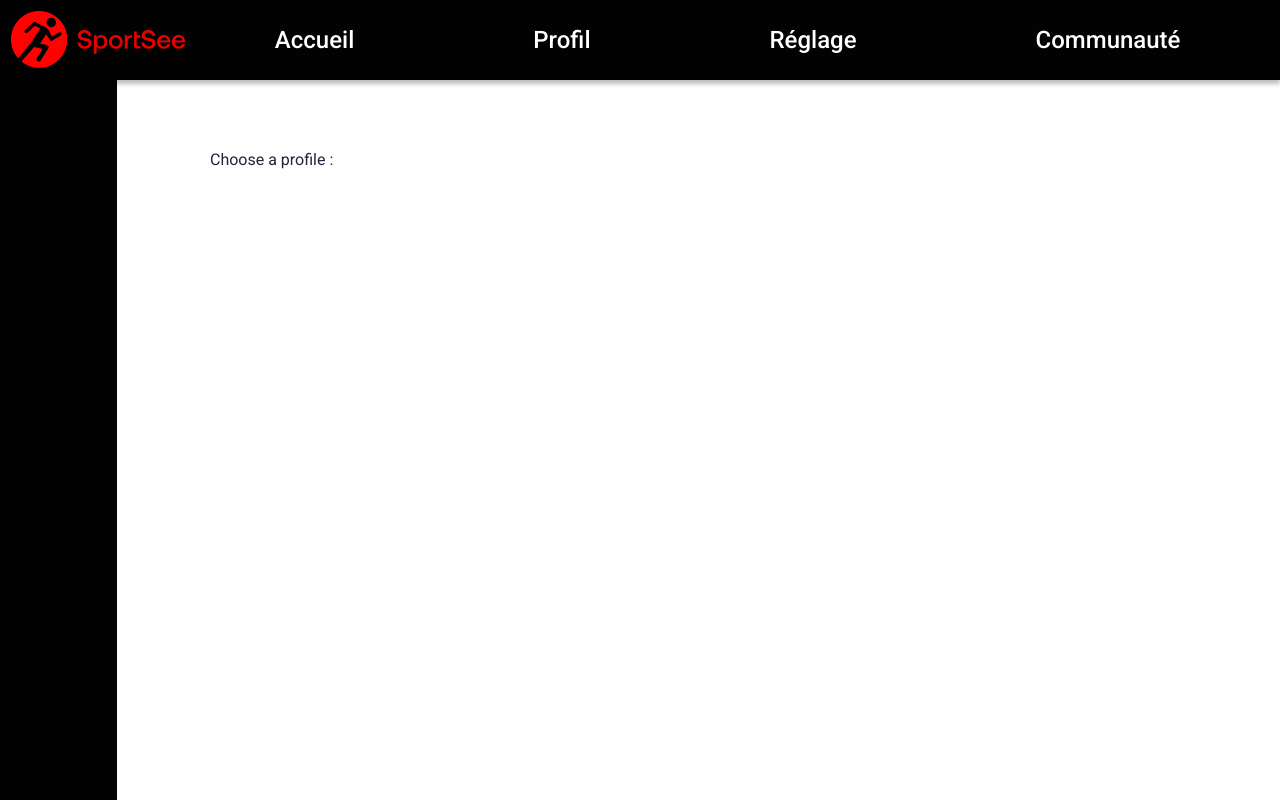
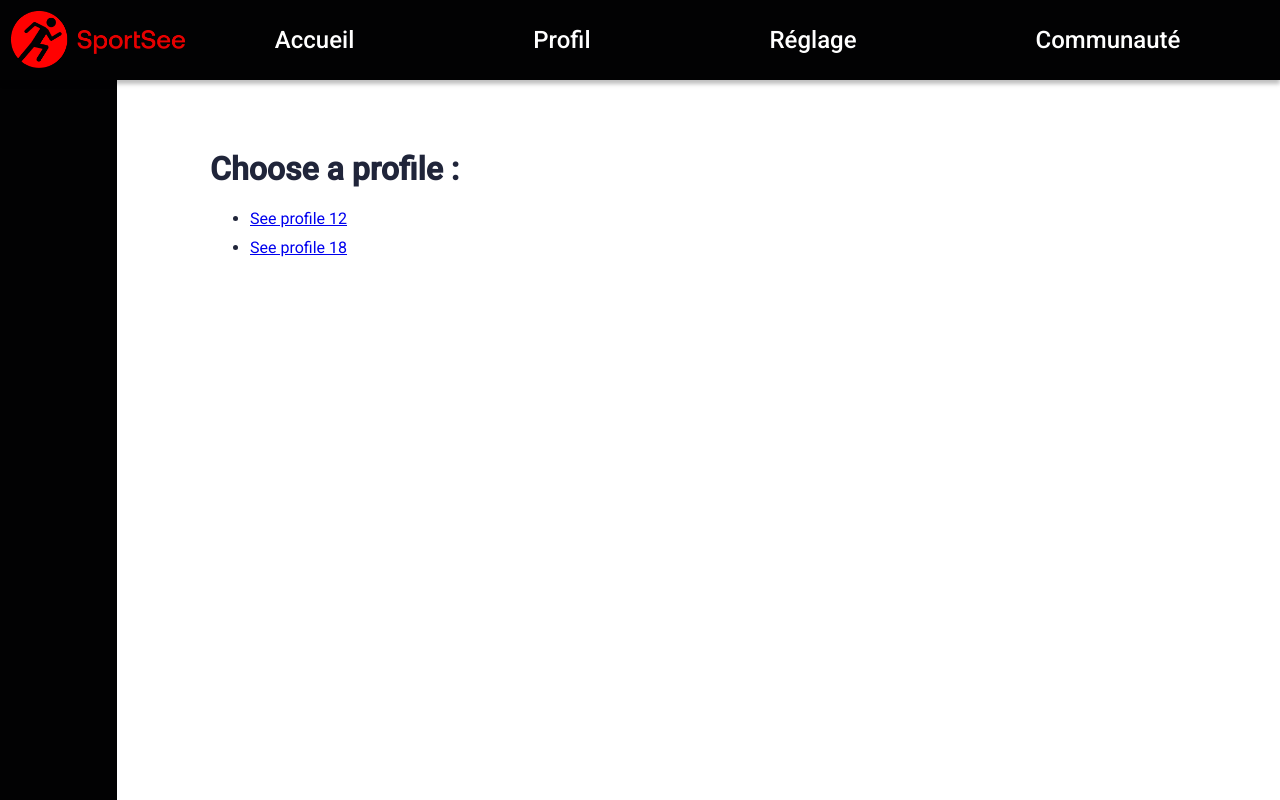
Before and after one commit to aiibe/SouksavanhSyphanravong_12_01112021, a React (Vite) app: page / in a window 1280 px wide. Built offline with nearby package versions, Linux system fonts and the light colour scheme.

Commit message:
Add landing

```diff
--- /dev/null
+++ b/src/css/Home.css
@@ -0,0 +1,3 @@
+.landing__link {
+  padding-bottom: 10px;
+}
--- a/src/pages/Home.jsx
+++ b/src/pages/Home.jsx
@@ -1,5 +1,20 @@
+import { Link } from "react-router-dom";
+import "../css/Home.css";
+
 function Home() {
-  return <p>Choose a profile :</p>;
+  return (
+    <div className="landing">
+      <h1 className="landing__title">Choose a profile :</h1>
+      <ul className="landing__list">
+        <li className="landing__link">
+          <Link to="/user/12">See profile 12</Link>
+        </li>
+        <li className="landing__link">
+          <Link to="user/18">See profile 18</Link>
+        </li>
+      </ul>
+    </div>
+  );
 }
 
 export default Home;
```
